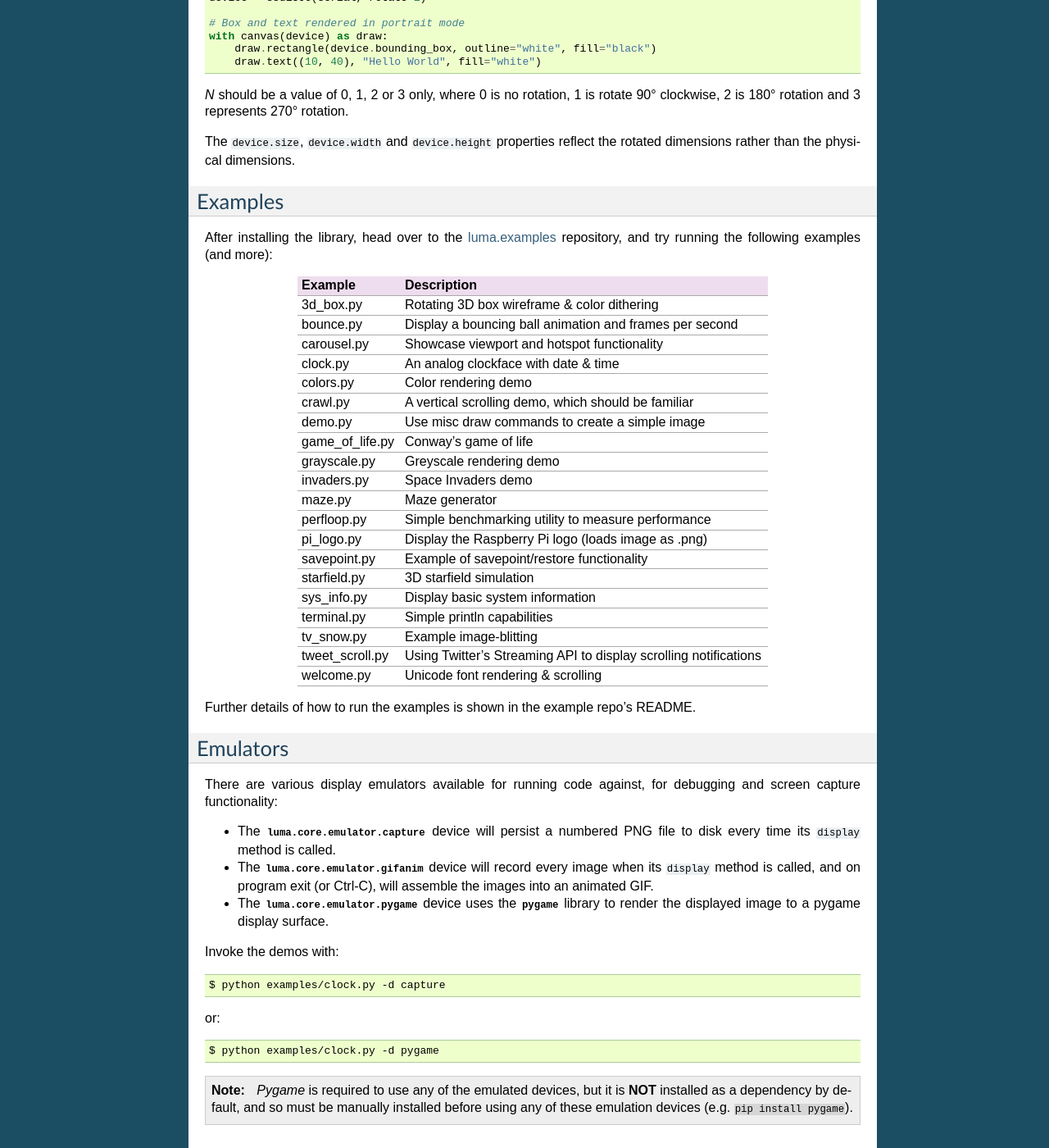
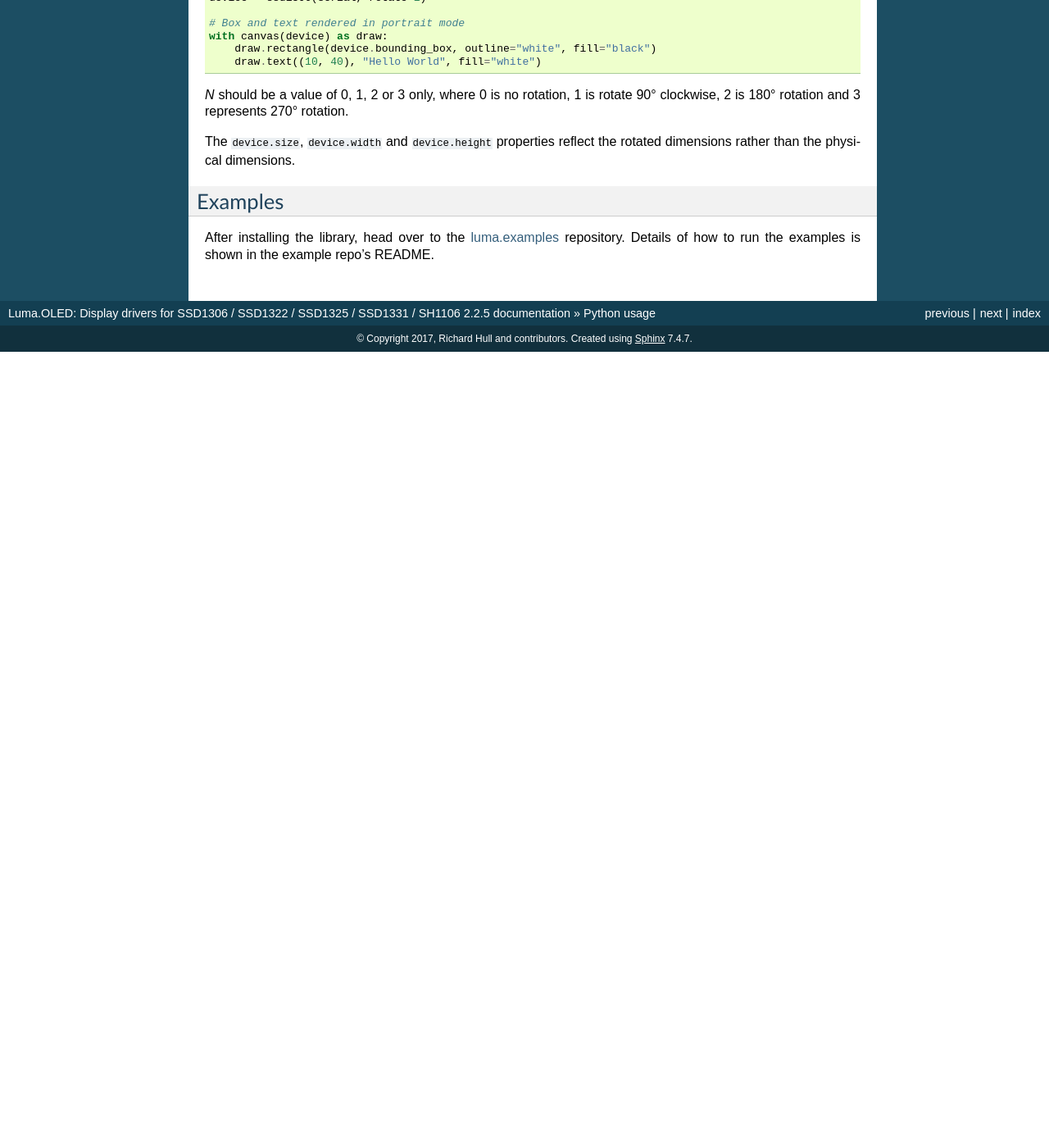
Before and after one commit to rm-hull/luma.oled, a Sphinx documentation site: the page built from doc/python-usage.rst, in a window 1280 px wide and 1400 px high, scrolled down 1281 px. Shown: the whole window at 82% size. Built offline with Sphinx 7.4.7, drawn with Linux system fonts in a browser that asks for light colours; pages that are not in the unit, such as notebooks, are missing from menus; after the commit the page ends 1710 px from its top, so only the background shows below that.

Commit message:
doc update
cleanup duplicated examples and remove emulator section

```diff
--- a/doc/python-usage.rst
+++ b/doc/python-usage.rst
@@ -98,59 +98,4 @@ the rotated dimensions rather than the physical dimensions.
 Examples
 ^^^^^^^^
 After installing the library, head over to the `luma.examples <https://github.com/rm-hull/luma.examples>`_
-repository, and try running the following examples (and more):
-
-=============== ================================================================
-Example         Description
-=============== ================================================================
-3d_box.py       Rotating 3D box wireframe & color dithering
-bounce.py       Display a bouncing ball animation and frames per second
-carousel.py     Showcase viewport and hotspot functionality
-clock.py        An analog clockface with date & time
-colors.py       Color rendering demo
-crawl.py        A vertical scrolling demo, which should be familiar
-demo.py         Use misc draw commands to create a simple image
-game_of_life.py Conway's game of life
-grayscale.py    Greyscale rendering demo
-invaders.py     Space Invaders demo
-maze.py         Maze generator
-perfloop.py     Simple benchmarking utility to measure performance
-pi_logo.py      Display the Raspberry Pi logo (loads image as .png)
-savepoint.py    Example of savepoint/restore functionality
-starfield.py    3D starfield simulation
-sys_info.py     Display basic system information
-terminal.py     Simple println capabilities
-tv_snow.py      Example image-blitting
-tweet_scroll.py Using Twitter's Streaming API to display scrolling notifications
-welcome.py      Unicode font rendering & scrolling
-=============== ================================================================
-
-Further details of how to run the examples is shown in the example repo's README.
-
-Emulators
-^^^^^^^^^
-There are various display emulators available for running code against, for debugging
-and screen capture functionality:
-
-* The :py:class:`luma.core.emulator.capture` device will persist a numbered PNG file to
-  disk every time its ``display`` method is called.
-
-* The :py:class:`luma.core.emulator.gifanim` device will record every image when its ``display``
-  method is called, and on program exit (or Ctrl-C), will assemble the images into an
-  animated GIF.
-
-* The :py:class:`luma.core.emulator.pygame` device uses the :py:mod:`pygame` library to
-  render the displayed image to a pygame display surface.
-
-Invoke the demos with::
-
-  $ python examples/clock.py -d capture
-
-or::
-
-  $ python examples/clock.py -d pygame
-
-.. note::
-   *Pygame* is required to use any of the emulated devices, but it is **NOT**
-   installed as a dependency by default, and so must be manually installed
-   before using any of these emulation devices (e.g. ``pip install pygame``).
+repository. Details of how to run the examples is shown in the example repo's README.
```
